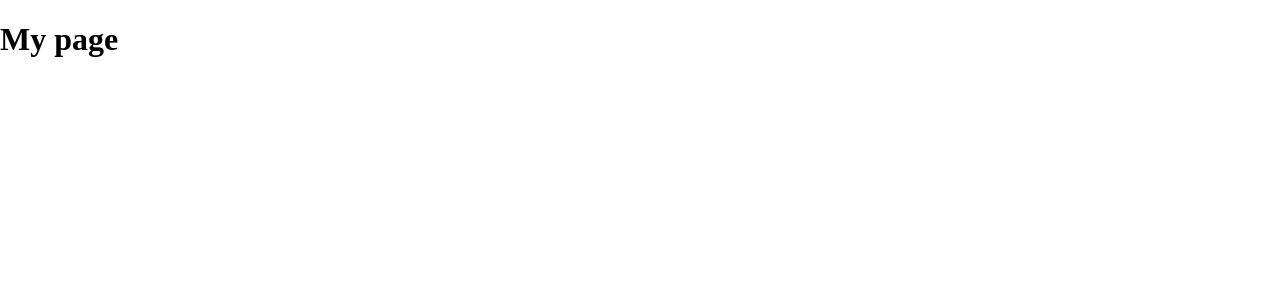
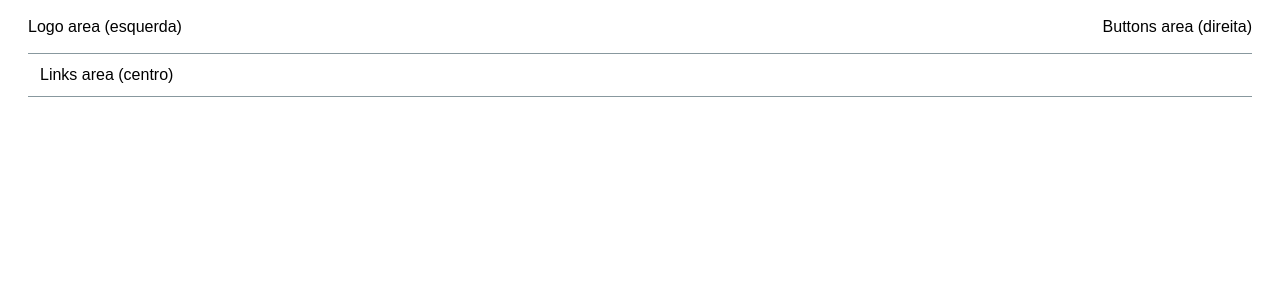
Before and after one commit to rodrigoyo/instalura, a Next.js app: page / in a window 1280 px wide. Shown: the top 300 px of the page. Built offline with nearby package versions, Linux system fonts and the light colour scheme.

Commit message:
feat(Menu): create Menu component

```diff
--- a/pages/index.js
+++ b/pages/index.js
@@ -1,14 +1,9 @@
-import styled from 'styled-components'
-
-// const Title = styled.h1`
-//   font-size: 50px;
-//   color: ${({ theme }) => theme.colors.primary};
-// `
-
-function Title(props) {
-  return <h1>{props.children}</h1>;
-}
+import Menu from '../src/components/commons/Menu'
 
 export default function Home() {
-  return <Title>My page</Title>
+  return (
+    <div>
+      <Menu />
+    </div>
+  )
 }
--- /dev/null
+++ b/src/components/commons/Menu/index.js
@@ -0,0 +1,19 @@
+
+import React from 'react';
+import { MenuWrapper } from './styles/MenuWrapper';
+
+export default function Menu() {
+  return (
+    <MenuWrapper>
+      <MenuWrapper.LeftSide>
+        Logo area (esquerda)
+      </MenuWrapper.LeftSide>
+      <MenuWrapper.CentralSide>
+        Links area (centro)
+      </MenuWrapper.CentralSide>
+      <MenuWrapper.RightSide>
+        Buttons area (direita)
+      </MenuWrapper.RightSide>
+    </MenuWrapper>
+  )
+}
--- /dev/null
+++ b/src/components/commons/Menu/styles/MenuWrapper.js
@@ -0,0 +1,43 @@
+import styled from 'styled-components'
+
+export const MenuWrapper = styled.nav`
+    font-family: 'Rubik', sans-serif;
+    display: flex;
+    align-items: center;
+    justify-content: space-between;
+    flex-wrap: wrap;
+    margin-top: 18px;
+    padding-left: 28px;
+    padding-right: 28px;
+`;
+
+MenuWrapper.LeftSide = styled.div`
+    padding: 0;
+    margin: 0;
+    order: 1;
+`;
+
+MenuWrapper.CentralSide = styled.div`
+    padding: 0;
+    margin: 0;
+    order: 3;
+    width: 100%;
+    list-style: none;
+    display: flex;
+    align-items: center;
+    justify-content: space-between;
+    margin-top: 17px;
+    border-top: 1px solid #88989E;
+    border-bottom: 1px solid #88989E;
+    padding: 12px;
+`;
+
+MenuWrapper.RightSide = styled.div`
+    padding: 0;
+    margin: 0;
+    display: flex;
+    flex: 1;
+    order: 2;
+    justify-content: flex-end;
+
+`;
```
